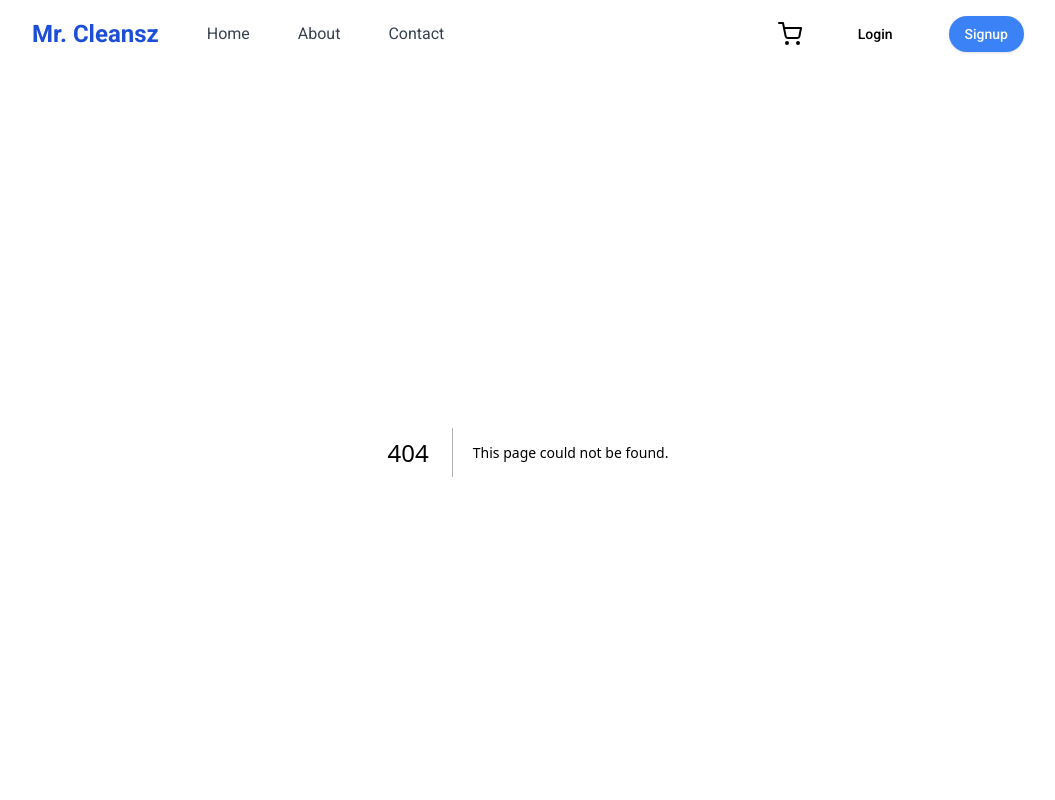
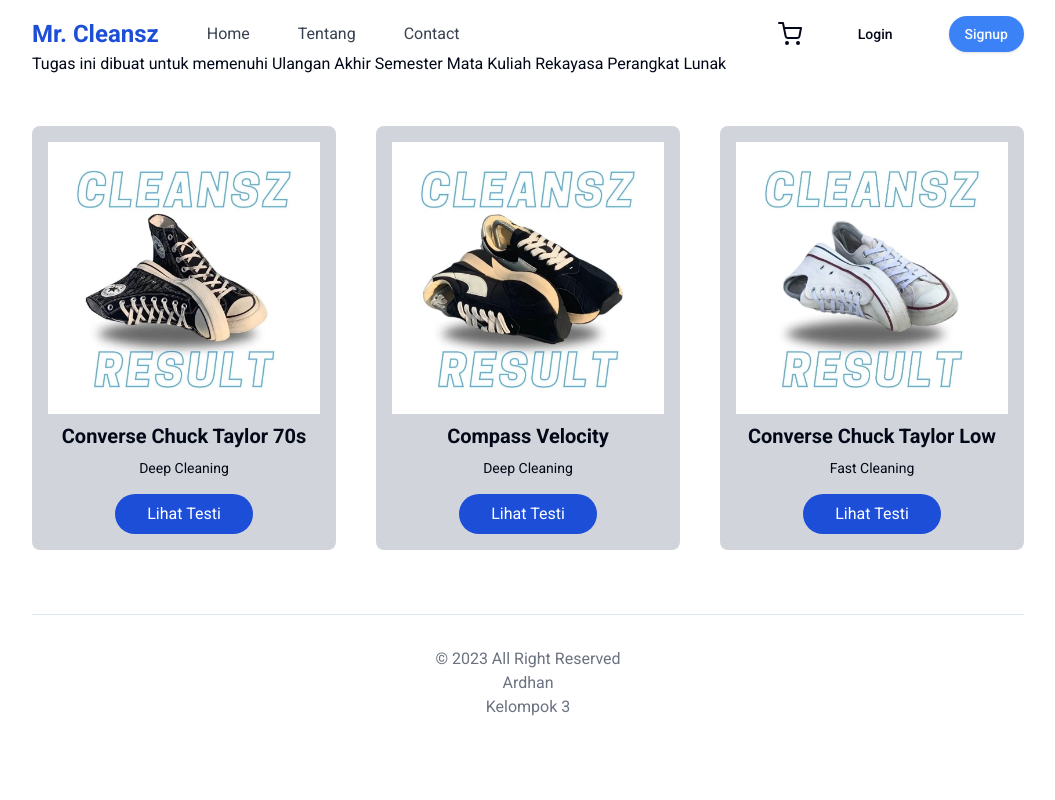
Before and after one commit to Ardhandms/rpl-uas, a Next.js app: page /tentang in a window 1280 px wide. Before the commit this address had no page. Shown: the top 800 px of the page, without its empty margins (112-1167 px from the left). Built offline with nearby package versions, Linux system fonts and the light colour scheme.

Commit message:
project finish

```diff
--- a/src/app/layout.tsx
+++ b/src/app/layout.tsx
@@ -3,12 +3,12 @@
 import "./globals.css";
 import Header from "@/components/head/Header";
 import Footer from "@/components/Footer";
-import { Toaster } from "@/app/components/ui/toaster"
+import { Toaster } from "@/app/components/ui/toaster";
 
 const roboto = Roboto({ subsets: ["latin"], weight: ["400", "500", "700"] });
 
 export const metadata: Metadata = {
-  title: "Mr. CleanSZ - PRoject RPL",
+  title: "Mr. CleanSZ - Project RPL",
   description: "Generated by create next app",
 };
 
--- a/src/app/page.tsx
+++ b/src/app/page.tsx
@@ -1,10 +1,11 @@
-'use client'
+"use client";
 
 import AboutUs from "@/components/AboutUs";
 import Footer from "@/components/Footer";
 import Hero from "@/components/Hero";
 import HomePage from "@/components/HomePage";
 import Header from "@/components/head/Header";
+import Head from "next/head";
 import Image from "next/image";
 
 export default function Home() {
--- /dev/null
+++ b/src/app/tentang/page.tsx
@@ -0,0 +1,12 @@
+import Tentang from "@/components/Tentang";
+import React from "react";
+
+function page() {
+  return (
+    <>
+      <Tentang />
+    </>
+  );
+}
+
+export default page;
--- a/src/components/IsiPesanan.tsx
+++ b/src/components/IsiPesanan.tsx
@@ -1,4 +1,4 @@
-'use client'
+"use client";
 
 import { Button } from "@/app/components/ui/button";
 import { useToast } from "@/app/components/ui/use-toast";
@@ -12,22 +12,22 @@
 const PAYMENTS_METHOD = [
   {
     id: 0,
-    name: 'Dana',
-    image: '/whatsapp.png'
+    name: "Dana",
+    image: "/Danalogo.png",
   },
   {
     id: 1,
-    name: 'Gopay',
-    image: '/googleicon.png'
+    name: "Gopay",
+    image: "/Ovologo.png",
   },
 ];
 
 function IsiPesanan() {
   const [form, setForm] = useState({
-    name: '',
-    shoesType: '',
-    packageType: '',
-    paymentMethodId: -1
+    name: "",
+    shoesType: "",
+    packageType: "",
+    paymentMethodId: -1,
   });
   const [loading, setLoading] = useState(false);
   const { toast } = useToast();
@@ -37,9 +37,9 @@
   const onSubmit = () => {
     if (form.paymentMethodId === -1) {
       toast({
-        title: 'Metode pembayaran tidak valid!',
-        description: 'Silahkan pilih metode pembayaran yang tersedia.',
-        variant: 'destructive'
+        title: "Metode pembayaran tidak valid!",
+        description: "Silahkan pilih metode pembayaran yang tersedia.",
+        variant: "destructive",
       });
       return;
     }
@@ -48,51 +48,51 @@
     const data = {
       ...otherData,
       paymentMethod: PAYMENTS_METHOD[paymentMethodId].name,
-      userId: user!.id
-    }
+      userId: user!.id,
+    };
 
     setLoading(true);
 
-    fetch('/api/order', {
+    fetch("/api/order", {
       body: JSON.stringify(data),
-      method: 'POST'
+      method: "POST",
     })
       .then((res) => res.json())
       .then((res) => {
         if (res.status === 201) {
-          navigate.push('/order');
+          navigate.push("/order");
           return;
         }
 
         toast({
           title: res.status,
           description: res.message,
-          variant: 'destructive'
+          variant: "destructive",
         });
       })
       .catch((error) => {
         toast({
-          title: 'Error',
+          title: "Error",
           description: (error as Error).message,
-          variant: 'destructive'
+          variant: "destructive",
         });
       })
       .finally(() => {
         setLoading(false);
-      })
-  }
+      });
+  };
 
   useEffect(() => {
     userAuthenticate();
   }, []);
 
-  if (loadingUser) return <FlashScreen />
+  if (loadingUser) return <FlashScreen />;
 
   return (
     <section className="px-20 mb-10 text-black">
       <div className="w-full flex flex-col items-center justify-center rounded-2xl p-10 pb-20 mt-28">
         <h1 className="text-[40px] font-semibold leading-[100px] tracking-tigh text-center">
-          Beli Tiket
+          Buat Pesanan
         </h1>
 
         <form
@@ -117,7 +117,9 @@
                 className="border border-gray-300 text-gray-900 text-sm rounded-md focus:ring-blue-500 focus:border-blue-500 block w-full p-2.5 px-4"
                 placeholder="Type here..."
                 required
-                onChange={(e) => setForm((prev) => ({ ...prev, name: e.target.value }))}
+                onChange={(e) =>
+                  setForm((prev) => ({ ...prev, name: e.target.value }))
+                }
               />
             </div>
             <div className="relative z-0 w-full group">
@@ -134,7 +136,9 @@
                 className="border border-gray-300 text-gray-900 text-sm rounded-md focus:ring-blue-500 focus:border-blue-500 block w-full p-2.5 px-4"
                 placeholder="Type here..."
                 required
-                onChange={(e) => setForm((prev) => ({ ...prev, shoesType: e.target.value }))}
+                onChange={(e) =>
+                  setForm((prev) => ({ ...prev, shoesType: e.target.value }))
+                }
               />
             </div>
 
@@ -151,7 +155,12 @@
                       defaultValue="standar"
                       name="list-radio"
                       className="w-4 h-4 text-blue-600 bg-gray-100 border-gray-300 focus:ring-blue-500 dark:focus:ring-blue-600 dark:ring-offset-gray-700 dark:focus:ring-offset-gray-700 focus:ring-2 dark:bg-gray-600 dark:border-gray-500"
-                      onChange={(e) => setForm((prev) => ({ ...prev, packageType: e.target.value }))}
+                      onChange={(e) =>
+                        setForm((prev) => ({
+                          ...prev,
+                          packageType: e.target.value,
+                        }))
+                      }
                       required
                     />
                     <label
@@ -170,7 +179,12 @@
                       defaultValue="deep"
                       name="list-radio"
                       className="w-4 h-4 text-blue-600 bg-gray-100 border-gray-300 focus:ring-blue-500 dark:focus:ring-blue-600 dark:ring-offset-gray-700 dark:focus:ring-offset-gray-700 focus:ring-2 dark:bg-gray-600 dark:border-gray-500"
-                      onChange={(e) => setForm((prev) => ({ ...prev, packageType: e.target.value }))}
+                      onChange={(e) =>
+                        setForm((prev) => ({
+                          ...prev,
+                          packageType: e.target.value,
+                        }))
+                      }
                       required
                     />
                     <label
@@ -193,10 +207,19 @@
                     type="button"
                     key={payment.id}
                     className={`
-                      ${payment.id === form.paymentMethodId ? 'border border-black' : ''}
+                      ${
+                        payment.id === form.paymentMethodId
+                          ? "border border-black"
+                          : ""
+                      }
                       w-max p-2 bg-gray-200 rounded-md
                     `}
-                    onClick={() => setForm((prev) => ({ ...prev, paymentMethodId: payment.id }))}
+                    onClick={() =>
+                      setForm((prev) => ({
+                        ...prev,
+                        paymentMethodId: payment.id,
+                      }))
+                    }
                   >
                     <div className="relative w-[50px] aspect-[3/2] rounded-md overflow-hidden">
                       <Image
@@ -219,7 +242,9 @@
                   fontSize={24}
                   className="mx-auto animate-spin"
                 />
-              ) : 'Pesan'}
+              ) : (
+                "Pesan"
+              )}
             </Button>
           </div>
         </form>
--- /dev/null
+++ b/src/components/Tentang.tsx
@@ -0,0 +1,50 @@
+import React from "react";
+
+function Tentang() {
+  return (
+    <section>
+      <h1>
+        Tugas ini dibuat untuk memenuhi Ulangan Akhir Semester Mata Kuliah
+        Rekayasa Perangkat Lunak
+      </h1>
+      <div className="grid grid-cols-3 gap-10 mt-[50px]">
+        <div className="bg-gray-300 p-4 rounded-lg text-center group hover:bg-white hover:shadow-2xl hover:shadow-black-75 transition-all">
+          <img src="/testimoni/70s.jpg" />
+          <h4 className="font-semibold text-xl my-2">
+            Converse Chuck Taylor 70s
+          </h4>
+          <p className="text-grey-500 text-sm">Deep Cleaning</p>
+          <a href="https://www.instagram.com/p/CyGa-9rS5do/?utm_source=ig_web_copy_link&igshid=MzRlODBiNWFlZA==">
+            <button className="mt-4 bg-blue-700 text-white rounded-full px-8 py-2">
+              Lihat Testi
+            </button>
+          </a>
+        </div>
+        <div className="bg-gray-300 p-4 rounded-lg text-center group hover:bg-white hover:shadow-2xl hover:shadow-black-75 transition-all">
+          <img src="/testimoni/compasvelo.jpg" />
+          <h4 className="font-semibold text-xl my-2">Compass Velocity</h4>
+          <p className="text-grey-500 text-sm">Deep Cleaning</p>
+          <a href="https://www.instagram.com/p/CygeLUASB7S/?utm_source=ig_web_copy_link&igshid=MzRlODBiNWFlZA==">
+            <button className="mt-4 bg-blue-700 text-white rounded-full px-8 py-2">
+              Lihat Testi
+            </button>
+          </a>
+        </div>
+        <div className="bg-gray-300 p-4 rounded-lg text-center group hover:bg-white hover:shadow-2xl hover:shadow-black-75 transition-all">
+          <img src="/testimoni/converseplow.jpg" />
+          <h4 className="font-semibold text-xl my-2">
+            Converse Chuck Taylor Low
+          </h4>
+          <p className="text-grey-500 text-sm">Fast Cleaning</p>
+          <a href="https://www.instagram.com/p/CxQoMcOyegH/?utm_source=ig_web_copy_link&igshid=MzRlODBiNWFlZA==">
+            <button className="mt-4 bg-blue-700 text-white rounded-full px-8 py-2">
+              Lihat Testi
+            </button>
+          </a>
+        </div>
+      </div>
+    </section>
+  );
+}
+
+export default Tentang;
--- a/src/components/head/Header.tsx
+++ b/src/components/head/Header.tsx
@@ -1,4 +1,4 @@
-'use client';
+"use client";
 
 import Link from "next/link";
 import Image from "next/image";
@@ -16,7 +16,7 @@
           Mr. Cleansz
         </Link>
         <Link href={"/"}>Home</Link>
-        <Link href={"/"}>About</Link>
+        <Link href={"/tentang"}>Tentang</Link>
         <Link href={"#aboutus"}>Contact</Link>
       </nav>
 
```
Also changed, not shown: public/Danalogo.png (added), public/Ovologo.png (added).
